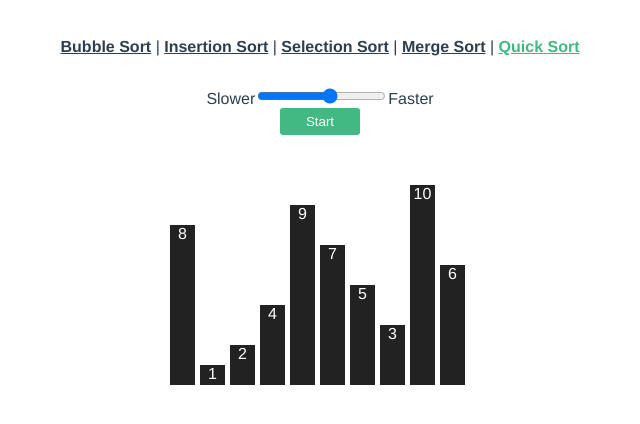
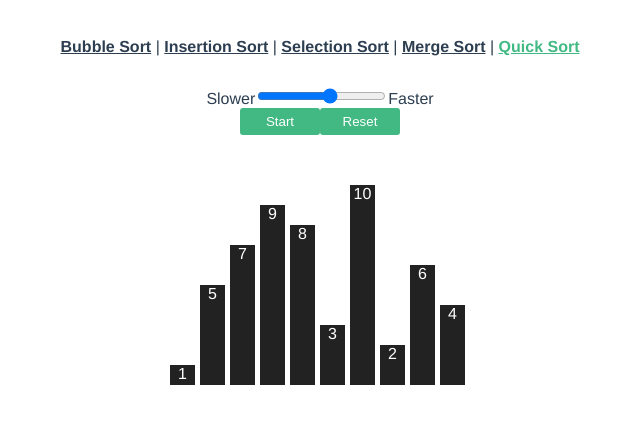
Before and after one commit to thesoumyaagrawal/Sorting-Algo-Visualizer, a Vue app: page /#/quickSort in a window 1280 px wide. Shown: the top 424 px of the page, without its empty margins (320-960 px from the left). Built offline with nearby package versions, Linux system fonts and the light colour scheme.

Commit message:
Adds reset feature

```diff
--- a/src/App.vue
+++ b/src/App.vue
@@ -11,7 +11,7 @@
     />
     <span>Faster</span>
   </div>
-  <router-view :sleep="sleep" />
+  <router-view :key="key" :sleep="sleep" @clicked="handleReset" />
 </template>
 
 <script>
@@ -25,6 +25,7 @@ export default {
   data() {
     return {
       animationSpeed: 500,
+      key: 0,
     };
   },
   methods: {
@@ -32,6 +33,10 @@ export default {
       return new Promise((resolve) =>
         setTimeout(resolve, 900 - this.animationSpeed)
       );
+    },
+
+    handleReset() {
+      this.key++;
     },
   },
 };
--- a/src/views/BubbleSort.vue
+++ b/src/views/BubbleSort.vue
@@ -1,6 +1,8 @@
 <template>
+  <div>
     <p v-if="!done">Done!</p>
     <button v-on:click="bubbleSort" :disabled="started">Start</button>
+    <button v-on:click="reset">Reset</button>
     <div class="main">
       <div
         v-for="(item, index) in array"
@@ -11,19 +13,23 @@
         {{ item }}
       </div>
     </div>
+  </div>
 </template>
 
 <script>
+const getInitialState = () => {
+  let array = _.shuffle(_.range(1, 11));
+  return {
+    array: array,
+    active: [],
+    done: array.length,
+    started: false,
+  };
+};
+
 export default {
   name: "bubble-sort",
-  data() {
-    return {
-      array: [],
-      active: [],
-      done: 0,
-      started: false,
-    };
-  },
+  data: getInitialState,
   props: {
     sleep: Function,
   },
@@ -51,10 +57,9 @@ export default {
         this.done--;
       }
     },
+    reset() {
+      this.$emit("clicked");
     },
-  created() {
-    this.array = _.shuffle(_.range(1, 11));
-    this.done = this.array.length;
   },
 };
 </script>
--- a/src/views/InsertionSort.vue
+++ b/src/views/InsertionSort.vue
@@ -2,6 +2,8 @@
   <div>
     <p v-if="done === array.length">Done!</p>
     <button v-on:click="insertSort" :disabled="started">Start</button>
+    <button v-on:click="reset">Reset</button>
+
     <div class="main">
       <div
         v-for="(item, index) in array"
@@ -26,17 +28,20 @@
 </template>
 
 <script>
+const getInitialState = () => {
+  let array = _.shuffle(_.range(1, 11));
+  return {
+    array: array,
+    sorting: [],
+    done: -1,
+    started: false,
+    active: -1,
+  };
+};
+
 export default {
   name: "insertion-sort",
-  data() {
-    return {
-      array: [],
-      sorting: [],
-      done: -1,
-      started: false,
-      active: -1,
-    };
-  },
+  data: getInitialState,
   props: {
     sleep: Function,
   },
@@ -91,10 +96,9 @@ export default {
       this.active = -1;
       this.sorting = Array(10).fill(0);
     },
-  },
-
-  created() {
-    this.array = _.shuffle(_.range(1, 11));
+    reset() {
+      this.$emit("clicked");
+    },
   },
 };
 </script>
--- a/src/views/MergeSort.vue
+++ b/src/views/MergeSort.vue
@@ -2,6 +2,8 @@
   <div>
     <p v-if="partitions.length === 1 && this.temp.length === 0">Done!</p>
     <button v-on:click="mergeSort" :disabled="started">Start</button>
+    <button v-on:click="reset">Reset</button>
+
     <div class="main">
       <template v-for="(partition, partition_index) in partitions">
         <div
@@ -28,17 +30,21 @@
 </template>
 
 <script>
+const getInitialState = () => {
+  let partitions = _.shuffle(_.range(1, 11)).map((element) => [element]);
+
+  return {
+    partitions: partitions,
+    length: partitions.length,
+    colors: [],
+    temp: [],
+    started: false,
+  };
+};
+
 export default {
   name: "merge-sort",
-  data() {
-    return {
-      partitions: [],
-      length: 0,
-      colors: [],
-      temp: [],
-      started: false,
-    };
-  },
+  data: getInitialState,
   props: {
     sleep: Function,
   },
@@ -52,6 +58,11 @@ export default {
     async mergeSort() {
       this.started = true;
       let partitions = this.partitions;
+      for (let i = 0; i < this.partitions.length; i++) {
+        this.colors.push(this.getColor(i));
+      }
+
+      await this.sleep();
 
       while (partitions.length > 1) {
         for (let i = 0; i < partitions.length - 1; i++) {
@@ -160,14 +171,9 @@ export default {
 
       return `rgb(${color.red}, ${color.green}, ${color.blue})`;
     },
-  },
-  created() {
-    this.partitions = _.shuffle(_.range(1, 11)).map((element) => [element]);
-    this.length = this.partitions.length;
-
-    for (let i = 0; i < this.partitions.length; i++) {
-      this.colors.push(this.getColor(i));
-    }
+    reset() {
+      this.$emit("clicked");
+    },
   },
 };
 </script>
--- a/src/views/QuickSort.vue
+++ b/src/views/QuickSort.vue
@@ -1,6 +1,9 @@
 <template>
+  <div>
     <p v-if="sortedCount === array.length">Done!</p>
     <button v-on:click="quickSort" :disabled="started">Start</button>
+    <button v-on:click="reset">Reset</button>
+
     <div class="main">
       <div
         v-for="(item, index) in array"
@@ -11,22 +14,28 @@
         {{ item }}
       </div>
     </div>
+  </div>
 </template>
 
 <script>
-export default {
-  name: "quick-sort",
-  data() {
+const getInitialState = () => {
+  let array = _.shuffle(_.range(1, 11));
+  let sorted = Array(array.length).fill(0);
+
   return {
-      array: [],
-      sorted: [],
+    array: array,
+    sorted: sorted,
     sortedCount: 0,
     sortedIndex: -1,
     pivot: -1,
     active: -1,
     started: false,
   };
-  },
+};
+
+export default {
+  name: "quick-sort",
+  data: getInitialState,
   props: {
     sleep: Function,
   },
@@ -53,6 +62,10 @@ export default {
       return className;
     },
 
+    swap(x, y) {
+      [this.array[x], this.array[y]] = [this.array[y], this.array[x]];
+    },
+
     async quickSort() {
       this.started = true;
       var array = this.array;
@@ -62,29 +75,21 @@ export default {
         this.pivot = this.sorted.findIndex((element) => element === 0);
         this.sortedIndex = this.pivot + 1;
 
-        for (let j = this.pivot + 1; this.sorted[j] === 0; j++) {
+        for (let j = this.sortedIndex; this.sorted[j] === 0; j++) {
           await this.sleep();
+          this.active = j;
 
-          this.active = j;
           if (array[j] < array[this.pivot]) {
-            [array[j], array[this.sortedIndex]] = [
-              array[this.sortedIndex],
-              array[j],
-            ];
-            this.sortedIndex++;
+            this.swap(j, this.sortedIndex++);
           }
         }
 
         await this.sleep();
 
-        [array[this.pivot], array[this.sortedIndex - 1]] = [
-          array[this.sortedIndex - 1],
-          array[this.pivot],
-        ];
-
+        this.swap(this.pivot, this.sortedIndex - 1);
         this.pivot = this.sortedIndex - 1;
+        this.sorted[this.pivot] = 1;
         this.active = -1;
-        this.sorted[this.pivot] = 1;
         this.sortedIndex = -1;
         this.sortedCount++;
 
@@ -94,10 +99,9 @@ export default {
       this.pivot = -1;
       this.active = -1;
     },
+    reset() {
+      this.$emit("clicked");
     },
-  created() {
-    this.array = _.shuffle(_.range(1, 11));
-    this.sorted = Array(this.array.length).fill(0);
   },
 };
 </script>
--- a/src/views/SelectionSort.vue
+++ b/src/views/SelectionSort.vue
@@ -2,6 +2,8 @@
   <div>
     <p v-if="done === array.length">Done!</p>
     <button v-on:click="selectionSort" :disabled="started">Start</button>
+    <button v-on:click="reset">Reset</button>
+
     <div class="main">
       <div
         v-for="(item, index) in array"
@@ -16,18 +18,23 @@
 </template>
 
 <script>
-export default {
-  name: "selection-sort",
-  data() {
+const getInitialState = () => {
+  let array = _.shuffle(_.range(1, 11));
+
   return {
-      array: [],
+    array: array,
     done: -1,
     minimum: -1,
     active: -1,
     started: false,
     height: 0,
+    componentKey: 0,
   };
-  },
+};
+
+export default {
+  name: "selection-sort",
+  data: getInitialState,
   props: {
     sleep: Function,
   },
@@ -73,9 +80,9 @@ export default {
 
       this.done = this.array.length;
     },
+    reset() {
+      this.$emit("clicked");
     },
-  created() {
-    this.array = _.shuffle(_.range(1, 11));
   },
 };
 </script>
```
Lines whose indentation alone changed are shown as unchanged.
